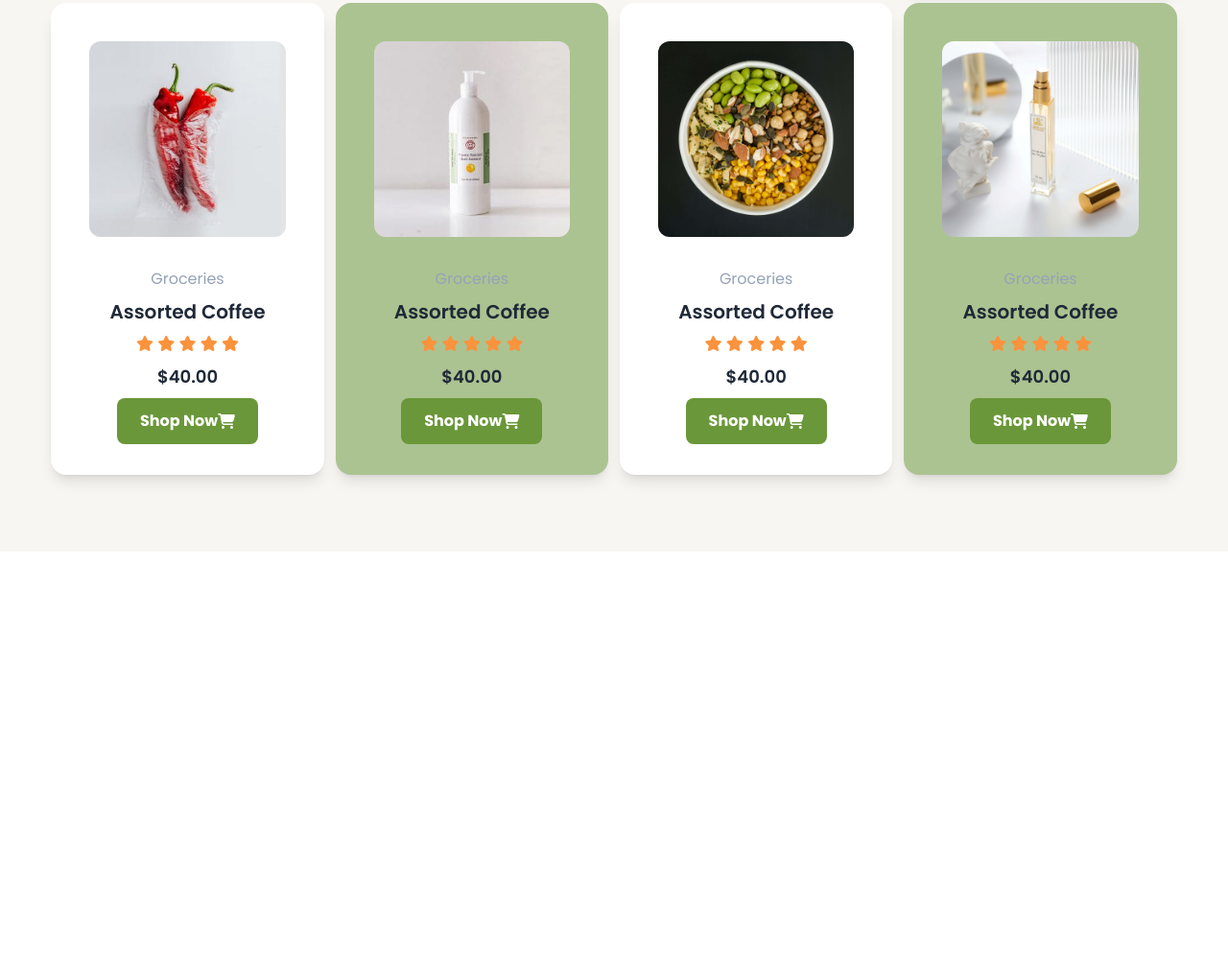
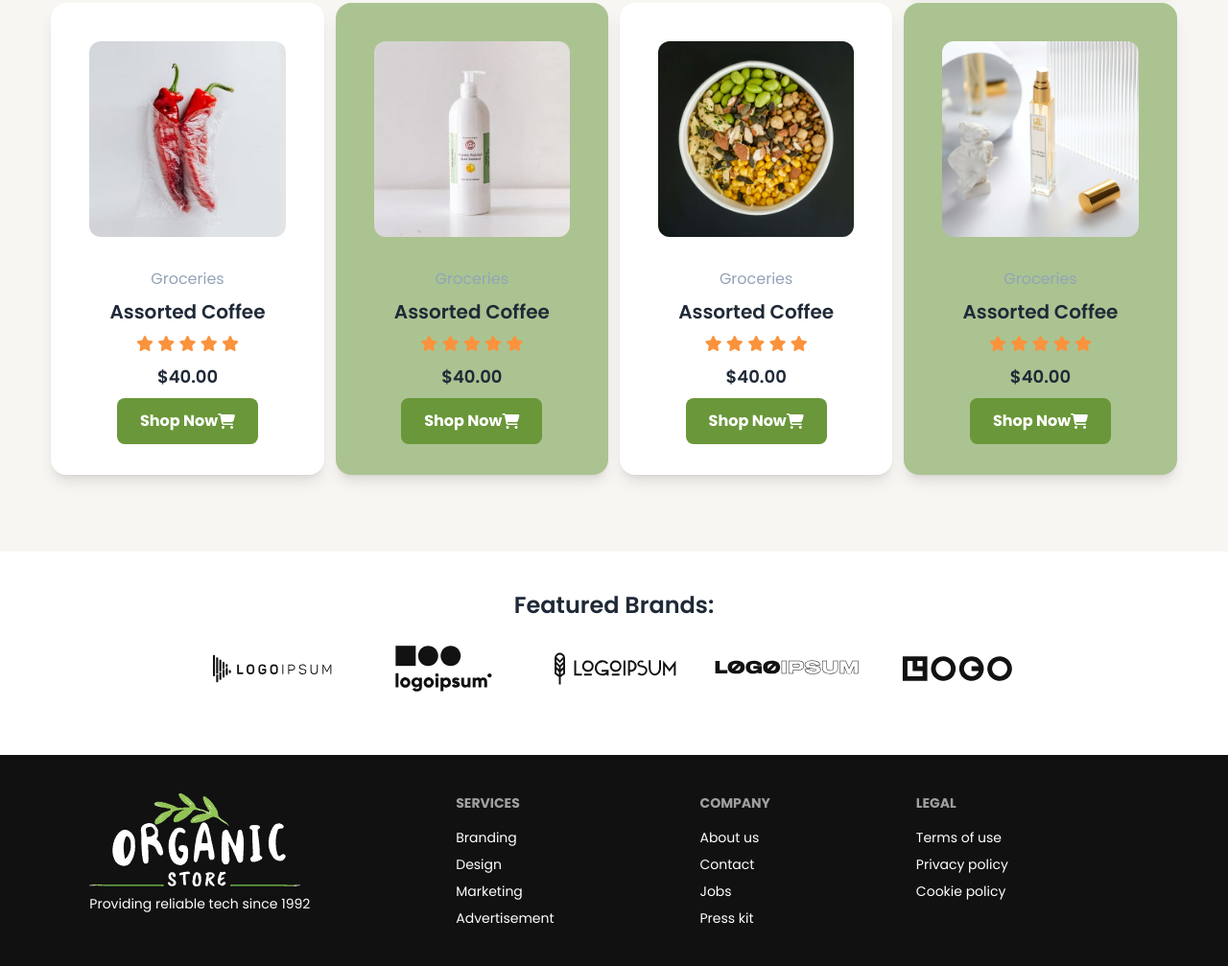
Before and after one commit to Najmul017/organic-store, a plain HTML site: page index.html in a window 1280 px wide. Shown: the part 2024-3031 px from the top of the page at 96% size. Before the commit the page ends 2599 px from the top, so only its background shows below. Drawn offline with nearby package versions, Linux system fonts and the light colour scheme.

Commit message:
project done

```diff
--- a/index.html
+++ b/index.html
@@ -362,6 +362,48 @@ font awesome cdn -->
 
     </div>
   </section>
+  <!-- Branding Section -->
+   <section class="my-10">
+    <h2 class="text-2xl font-semibold text-center">Featured Brands:</h2>
+    <div class="flex justify-center items-center flex-wrap">
+      <a href=""><img src="images/logo-1.svg" alt=""></a>
+      <a href=""><img src="images/logo-2.svg" alt=""></a>
+      <a href=""><img src="images/logo-3.svg" alt=""></a>
+      <a href=""><img src="images/logo-4.svg" alt=""></a>
+      <a href=""><img src="images/logo-5.svg" alt=""></a>
+    </div>
+   </section>
 
 </body>
+<!-- Fotter Section -->
+ <footer class="bg-secondary  ">
+  <div class="footer  text-white w-11/12 mx-auto  p-10">
+    <aside>
+    <img src="images/logo-white.png" alt="">
+      <p>
+        Providing reliable tech since 1992
+      </p>
+    </aside>
+    <nav>
+      <h6 class="footer-title">Services</h6>
+      <a class="link link-hover">Branding</a>
+      <a class="link link-hover">Design</a>
+      <a class="link link-hover">Marketing</a>
+      <a class="link link-hover">Advertisement</a>
+    </nav>
+    <nav>
+      <h6 class="footer-title">Company</h6>
+      <a class="link link-hover">About us</a>
+      <a class="link link-hover">Contact</a>
+      <a class="link link-hover">Jobs</a>
+      <a class="link link-hover">Press kit</a>
+    </nav>
+    <nav>
+      <h6 class="footer-title">Legal</h6>
+      <a class="link link-hover">Terms of use</a>
+      <a class="link link-hover">Privacy policy</a>
+      <a class="link link-hover">Cookie policy</a>
+    </nav>
+  </div>
+</footer>
 </html>
```
